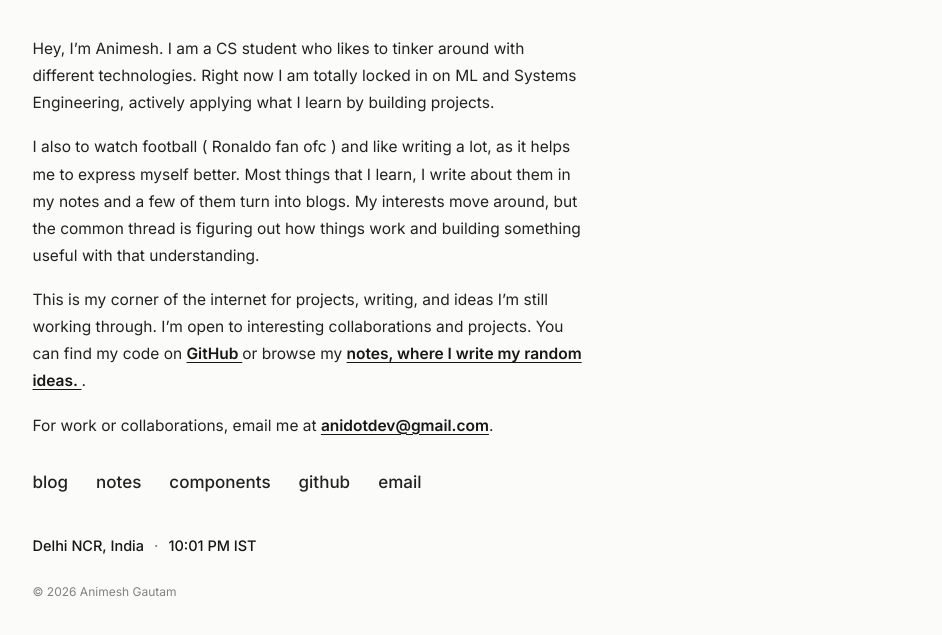
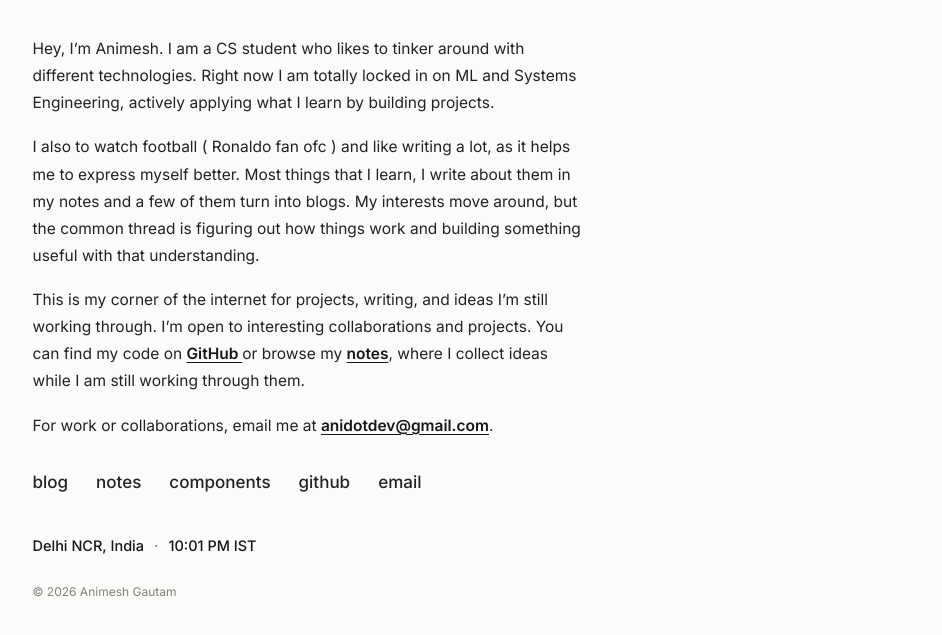
Before and after one commit to anidotdev/newportfolio, an Astro site: page / in a window 1280 px wide. Shown: the part 139-774 px from the top of the page, without its empty margins (330-1272 px from the left). Built offline with nearby package versions, Linux system fonts and the light colour scheme; Astro itself is replaced by a stand-in of ours; no server answers.

Commit message:
Add Astro personal website

```diff
--- a/src/config/site.ts
+++ b/src/config/site.ts
@@ -10,7 +10,7 @@ export const site = {
   location: 'Delhi NCR, India',
   timezone: 'Asia/Kolkata',
   timezoneLabel: 'IST',
-  notesUrl: 'https://anidotdev.pages.dev/',
+  notesUrl: '/notes/',
   githubUrl: 'https://github.com/anidotdev',
   email: 'anidotdev@gmail.com',
   resumeUrl: '',
@@ -21,7 +21,7 @@ export const site = {
 
 export const navigation = [
   { label: 'blog', href: '/blog/' },
-  { label: 'notes', href: site.notesUrl, external: true },
+  { label: 'notes', href: site.notesUrl },
   { label: 'components', href: '/components/' },
   { label: 'github', href: site.githubUrl, external: true },
   ...(site.email ? [{ label: 'email', href: `mailto:${site.email}` }] : []),
--- a/src/pages/blog/index.astro
+++ b/src/pages/blog/index.astro
@@ -13,7 +13,7 @@ const posts = (await getCollection('blog', ({ data }) => !data.draft))
     <header class="page-intro">
       <h1 class="page-title">Blog</h1>
       <p class="page-deck">Thoughts on programming, systems, and whatever else is on my mind.</p>
-      <p class="page-note">The rougher notes, experiments, and half-formed ideas live on <a href={site.notesUrl}>my notes site</a>. This is where the more complete write-ups will go.</p>
+      <p class="page-note">The rougher notes, experiments, and half-formed ideas live in <a href={site.notesUrl}>the notes section</a>. This is where the more complete write-ups will go.</p>
     </header>
     <BlogPostList posts={posts} />
   </main>
--- a/src/pages/index.astro
+++ b/src/pages/index.astro
@@ -53,10 +53,8 @@ const currentYear = new Date().getFullYear();
                     GitHub
                 </a>{" "}
                 or browse my{" "}
-                <a href={site.notesUrl}>
-                    notes, where I write my random ideas.
-                </a>
-                .
+                <a href={site.notesUrl}>notes</a>, where I collect ideas while
+                I am still working through them.
             </p>
             {site.resumeUrl && (
                 <p>
--- a/src/styles/global.css
+++ b/src/styles/global.css
@@ -14,7 +14,7 @@
   --serif: "Iowan Old Style", "Palatino Linotype",
     "Book Antiqua", Georgia, serif;
   --sans: "Inter", ui-sans-serif, system-ui, -apple-system,
-    BlinkMacSystemFont, "Segoe UI", sans-serif;
+    BlinkMacSystemFont, "Inter", ui-sans-serif;
 
   font-synthesis: none;
   font-optical-sizing: auto;
@@ -439,6 +439,137 @@ button:focus-visible {
 }
 
 /* ========================================
+   NOTES INDEX
+======================================== */
+
+.notes-intro {
+  margin-bottom: 0;
+}
+
+.notes-kicker {
+  margin: 0 0 10px;
+  color: var(--subtle);
+  font-size: 11px;
+  font-weight: 500;
+  letter-spacing: 0.105em;
+  line-height: 1.5;
+  text-transform: uppercase;
+}
+
+.notes-list {
+  margin: 34px 0 0;
+  padding: 0;
+  border-top: 1px solid var(--rule);
+  list-style: none;
+}
+
+.note-entry {
+  display: grid;
+  grid-template-columns: 26px minmax(0, 1fr) 14px;
+  align-items: start;
+  column-gap: 12px;
+  padding: 21px 0 23px;
+  border-bottom: 1px solid var(--rule);
+}
+
+.note-index {
+  padding-top: 4px;
+  color: var(--subtle);
+  font-size: 12px;
+  font-variant-numeric: tabular-nums;
+  line-height: 1.5;
+}
+
+.note-copy {
+  min-width: 0;
+}
+
+.note-title {
+  margin: 0;
+  font-family: var(--sans);
+  font-size: 18px;
+  font-weight: 400;
+  letter-spacing: -0.035em;
+  line-height: 1.28;
+}
+
+.note-title a {
+  color: var(--text);
+  text-decoration: none;
+  transition: color 130ms ease;
+}
+
+.note-title a:hover {
+  color: var(--muted);
+  text-decoration: none;
+}
+
+.note-description {
+  max-width: 58ch;
+  margin: 8px 0 0;
+  color: var(--muted);
+  font-size: 15.5px;
+  line-height: 1.7;
+}
+
+.note-tags {
+  display: flex;
+  flex-wrap: wrap;
+  gap: 6px 12px;
+  margin: 11px 0 0;
+  color: var(--subtle);
+  font-size: 11.5px;
+  letter-spacing: 0.025em;
+}
+
+.note-tags span + span::before {
+  content: "·";
+  margin-right: 12px;
+  color: var(--rule);
+}
+
+.note-arrow {
+  padding-top: 3px;
+  color: var(--subtle);
+  font-size: 13px;
+  line-height: 1.5;
+  transition: color 130ms ease, transform 130ms ease;
+}
+
+.note-entry:hover .note-arrow {
+  color: var(--text);
+  transform: translate(1px, -1px);
+}
+
+.notes-footnote {
+  margin: 23px 0 0;
+  color: var(--subtle);
+  font-size: 13px;
+  line-height: 1.65;
+}
+
+/* Individual notes share the blog's readable prose styles, without dates. */
+.note-article-header {
+  margin-bottom: 26px;
+}
+
+.note-article-header .notes-kicker {
+  margin-bottom: 12px;
+}
+
+.note-article-deck {
+  margin-top: 13px;
+}
+
+.note-page-shell .prose {
+  margin-top: 0;
+}
+
+.note-page-shell .prose h2:first-child {
+  margin-top: 0;
+}
+
+/* ========================================
    PROJECTS
 ======================================== */
 
@@ -719,6 +850,16 @@ button:focus-visible {
     padding: 21px 0 23px;
   }
 
+  .note-entry {
+    grid-template-columns: 22px minmax(0, 1fr) 12px;
+    column-gap: 10px;
+    padding: 19px 0 21px;
+  }
+
+  .note-title {
+    font-size: 21px;
+  }
+
   .post-title,
   .project-title {
     font-size: 20px;
@@ -794,3 +935,50 @@ button:focus-visible {
     animation-iteration-count: 1 !important;
   }
 }
+
+/* Blog titles: slide up smoothly into position */
+@keyframes title-rise {
+  from {
+    opacity: 0;
+    transform: translateY(18px);
+  }
+
+  to {
+    opacity: 1;
+    transform: translateY(0);
+  }
+}
+
+.post-list .post-title {
+  animation: title-rise 700ms cubic-bezier(0.22, 1, 0.36, 1) both;
+}
+
+/* Stagger the titles slightly */
+.post-list .post-entry:nth-child(1) .post-title {
+  animation-delay: 80ms;
+}
+
+.post-list .post-entry:nth-child(2) .post-title {
+  animation-delay: 160ms;
+}
+
+.post-list .post-entry:nth-child(3) .post-title {
+  animation-delay: 240ms;
+}
+
+.post-list .post-entry:nth-child(4) .post-title {
+  animation-delay: 320ms;
+}
+
+.post-list .post-entry:nth-child(5) .post-title {
+  animation-delay: 400ms;
+}
+
+/* Respect reduced-motion preferences */
+@media (prefers-reduced-motion: reduce) {
+  .post-list .post-title {
+    animation: none;
+    opacity: 1;
+    transform: none;
+  }
+}
```
Also changed, not shown: src/content.config.ts (+12 -1 lines), src/content/notes/ols.md (added, +216 -0 lines), src/pages/notes/[slug].astro (added, +36 -0 lines), src/pages/notes/index.astro (added, +75 -0 lines), README.md.
